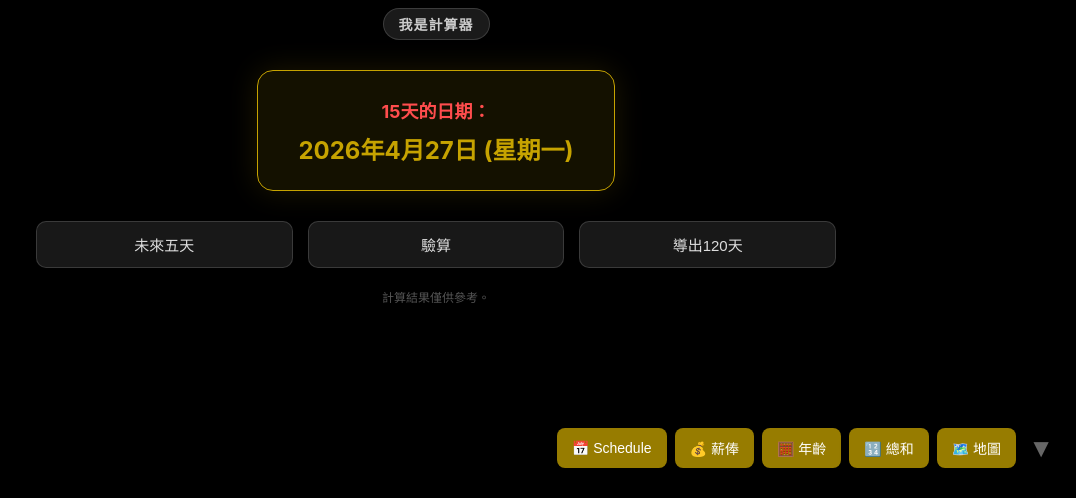
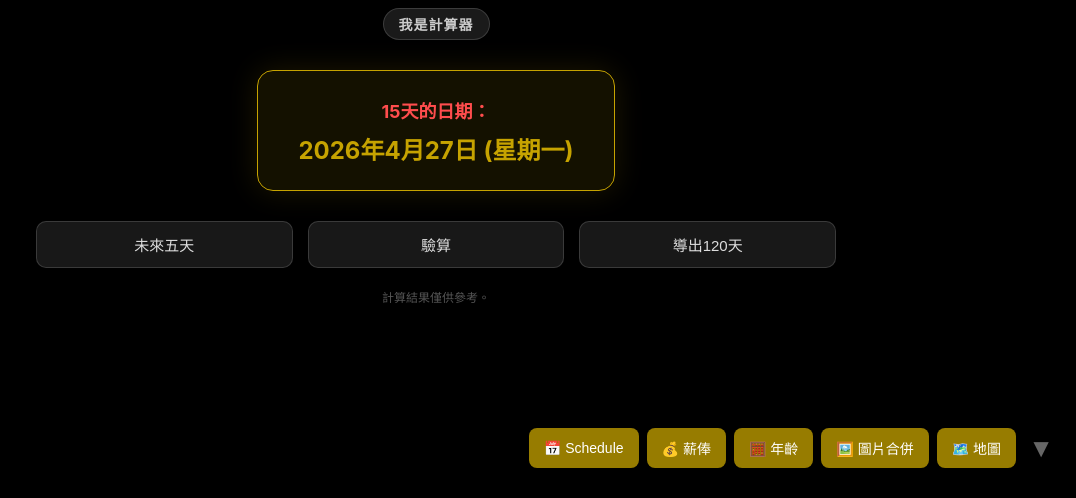
Before and after one commit to xtrajectory/cleanhands, a plain HTML site: page index.html in a window 1280 px wide. Shown: the part 302-800 px from the top of the page, without its empty margins (204-1280 px from the left). Drawn offline with Linux system fonts and the light colour scheme.

Commit message:
Update index.html

```diff
--- a/index.html
+++ b/index.html
@@ -446,7 +446,7 @@
             <a href="schedule.html"><button class="map-button">📅 Schedule</button></a>
             <a href="salary_calculator.html"><button class="map-button">💰 薪俸</button></a>
             <a href="age_calculator.html"><button class="map-button">🧮 年齡</button></a>
-            <a href="sums_calculator.html"><button class="map-button">🔢 總和</button></a>
+            <a href="photo_combine.html"><button class="map-button">🖼️ 圖片合併</button></a>
             <a href="map.html"><button class="map-button">🗺️ 地圖</button></a>
             <button id="toggleBtn">▼</button>
         </div>
@@ -456,6 +456,7 @@
             <a href="https://www.dst.gov.mo/zh-hant/public-services/licensing/licensed-entities.html" target="_blank" rel="noopener noreferrer"><button class="map-button">DST准照</button></a>
             <a href="https://webmap.gis.gov.mo/InetGIS/chn/index.html" target="_blank" rel="noopener noreferrer"><button class="map-button">地籍地圖</button></a>
             <a href="sheet.html" target="_blank" rel="noopener noreferrer"><button class="map-button">Sheet</button></a>
+            <a href="sums_calculator.html"><button class="map-button">🔢 總和</button></a>
         </div>
     </div>
 
```
